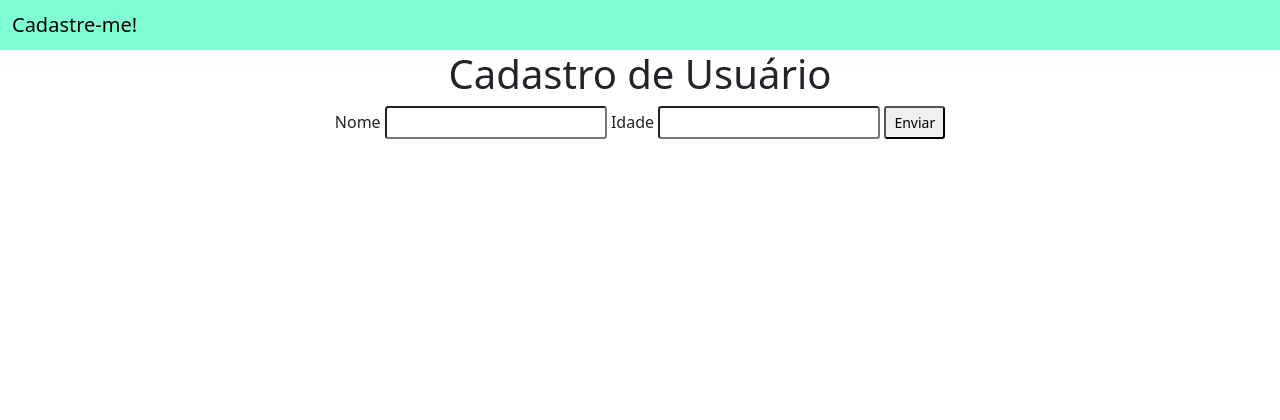
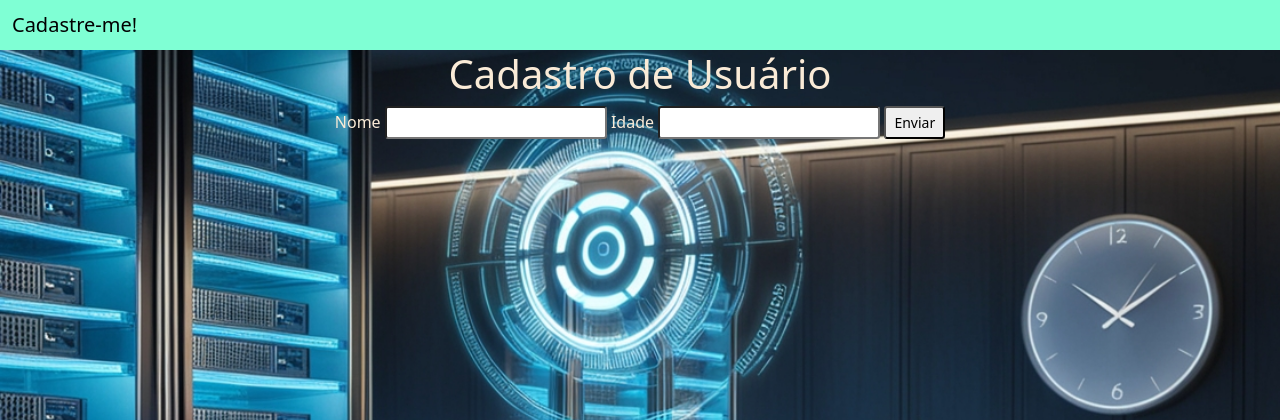
Before and after one commit to Mainenti-Lopes/proj_django, a Django app: page / in a window 1280 px wide. Shown: the top 420 px of the page. Run offline with Django 5.2, Linux system fonts and the light colour scheme.

Commit message:
Adicionada imagem de fundo.

```diff
--- a/projeto_cad_usuarios/app_cad_usuarios/templates/usuarios/base.html
+++ b/projeto_cad_usuarios/app_cad_usuarios/templates/usuarios/base.html
@@ -1,3 +1,4 @@
+{% load static %}
 <!doctype html>
 <html lang="en">
   <head>
@@ -8,6 +9,8 @@
     <!-- Bootstrap CSS -->
     <link href="https://cdn.jsdelivr.net/npm/bootstrap@5.0.2/dist/css/bootstrap.min.css" rel="stylesheet" integrity="sha384-EVSTQN3/azprG1Anm3QDgpJLIm9Nao0Yz1ztcQTwFspd3yD65VohhpuuCOmLASjC" crossorigin="anonymous">
 
+    <link rel="stylesheet" href="{% static 'css/style.css' %}">
+
     <title>Cadastre-me!</title>
   </head>
 
@@ -17,11 +20,19 @@
           <span class="navbar-brand mb-0 h1"><a style="text-decoration: none; color: black" href="{% url 'home' %}">Cadastre-me!</a></span>
         </div>
     </nav>
+
     {% block conteudo %}
 
 
 
     {% endblock %}
+
+
+<!--
+    <center>
+      <img src="{% static 'imagens/cad_usuario_image_1.jpg' %}">
+    </center>
+-->
 
     <!-- Optional JavaScript; choose one of the two! -->
 
--- /dev/null
+++ b/projeto_cad_usuarios/arq_estatic/css/style.css
@@ -0,0 +1,6 @@
+body{
+    background-image: url(../imagens/cad_usuario_image_1.jpg);
+    background-size: 100%;
+    background-repeat: no-repeat;
+    color: antiquewhite;
+}
--- a/projeto_cad_usuarios/projeto_cad_usuarios/settings.py
+++ b/projeto_cad_usuarios/projeto_cad_usuarios/settings.py
@@ -11,6 +11,7 @@ https://docs.djangoproject.com/en/5.0/ref/settings/
 """
 
 from pathlib import Path
+import os
 
 # Build paths inside the project like this: BASE_DIR / 'subdir'.
 BASE_DIR = Path(__file__).resolve().parent.parent
@@ -117,6 +118,10 @@ USE_TZ = True
 # https://docs.djangoproject.com/en/5.0/howto/static-files/
 
 STATIC_URL = 'static/'
+STATIC_ROOT = os.path.join(BASE_DIR, "staticfiles")
+STATICFILES_DIRS = [
+    os.path.join(BASE_DIR, "arq_estatic")
+]
 
 # Default primary key field type
 # https://docs.djangoproject.com/en/5.0/ref/settings/#default-auto-field
```
Also changed, not shown: projeto_cad_usuarios/arq_estatic/imagens/cad_usuario_image_1.jpg (added), projeto_cad_usuarios/db.sqlite3.
